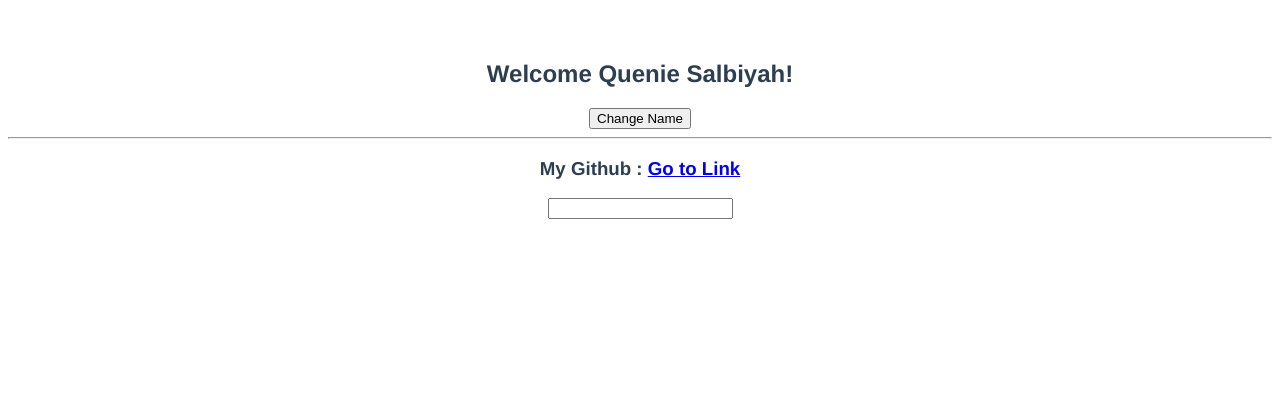
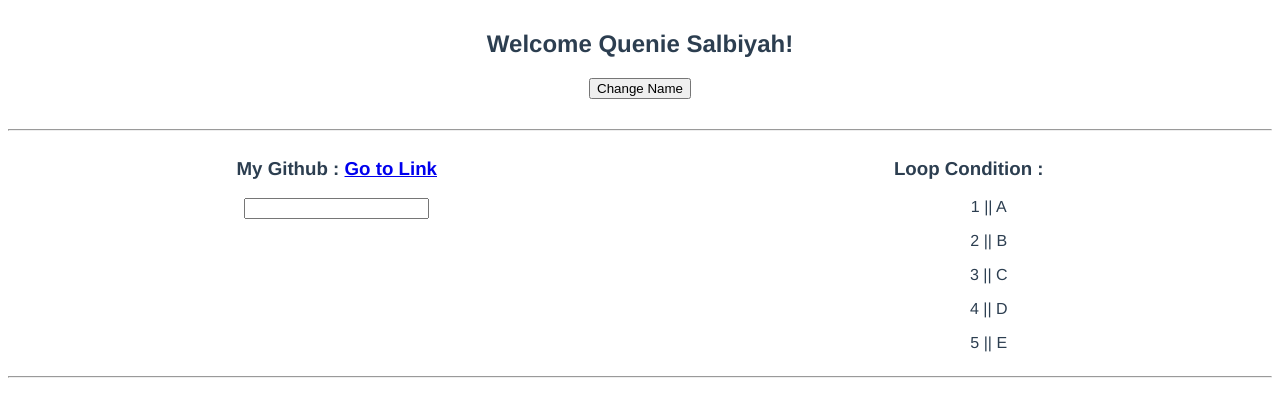
Before and after one commit to Queniex/Basic-Vue, a Vue app: page / in a window 1280 px wide. Shown: the top 416 px of the page. Built offline with nearby package versions, Linux system fonts and the light colour scheme.

Commit message:
Learning Conditional and Loops

```diff
--- a/src/App.vue
+++ b/src/App.vue
@@ -1,15 +1,40 @@
 <template>
-  <h2>Welcome {{ first_name + " " + last_name }}!</h2>
-  <button v-on:click="changeName">Change Name</button>
-    <!-- v-on could be written as @click  -->
+
+  <div class="container-1">
+    <h2>Welcome {{ first_name + " " + last_name }}!</h2>
+    <button v-on:click="changeName">Change Name</button>
+      <!-- The v-on directive can also be represented as @click -->
+  </div>
+
   <hr>
-  <h3>My Github : <a v-bind:href="url"> Go to Link</a></h3>
-  <input type="text" v-model="name">
-  <h1>{{ name }}</h1>
+
+  <div class="container-2">
+    <div class="container-2-item">
+      <h3>My Github : <a v-bind:href="url"> Go to Link</a></h3>
+      <input type="text" v-model="name">
+      <h1>{{ name }}</h1>
+    </div>
+
+    <div class="container-2-item">
+      <h3>Loop Condition : </h3>
+      <div v-if="products.length">
+        <ul v-for="item in products" :key="item.id">
+        {{ item.id }} || {{ item.title }}
+        </ul>
+      </div>
+      <div v-else>
+        <h1>No Data Found</h1>
+      </div>
+    </div>
+  </div>
+
+  <div class="day-3">
+    <hr>
+  </div>
+
 </template>
 
 <script>
-
 export default {
   name: 'App',
   data(){
@@ -17,7 +42,14 @@ export default {
       first_name: "Quenie",
       last_name: "Salbiyah",
       url: "https://github.com/Queniex",
-      name: ""
+      name: "",
+      products: [
+        {id: 1, title: "A"},
+        {id: 2, title: "B"},
+        {id: 3, title: "C"},
+        {id: 4, title: "D"},
+        {id: 5, title: "E"}
+      ]
     };
   },
   methods:{
@@ -29,12 +61,30 @@ export default {
 </script>
 
 <style>
+.container-1{
+  text-align: center;
+  margin-bottom: 30px;
+}
+
+.container-2{
+  /* border: 1px red solid; */
+  display: grid;
+  grid-template-columns: auto auto;
+}
+
+.container-2-item{
+  margin-left: 2rem;
+  margin-right: 2rem;
+  /* border: 1px red solid; */
+  text-align: center;
+}
+
 #app {
   font-family: Avenir, Helvetica, Arial, sans-serif;
   -webkit-font-smoothing: antialiased;
   -moz-osx-font-smoothing: grayscale;
-  text-align: center;
+  /* text-align: center; */
   color: #2c3e50;
-  margin-top: 60px;
+  margin-top: 30px;
 }
 </style>
```
